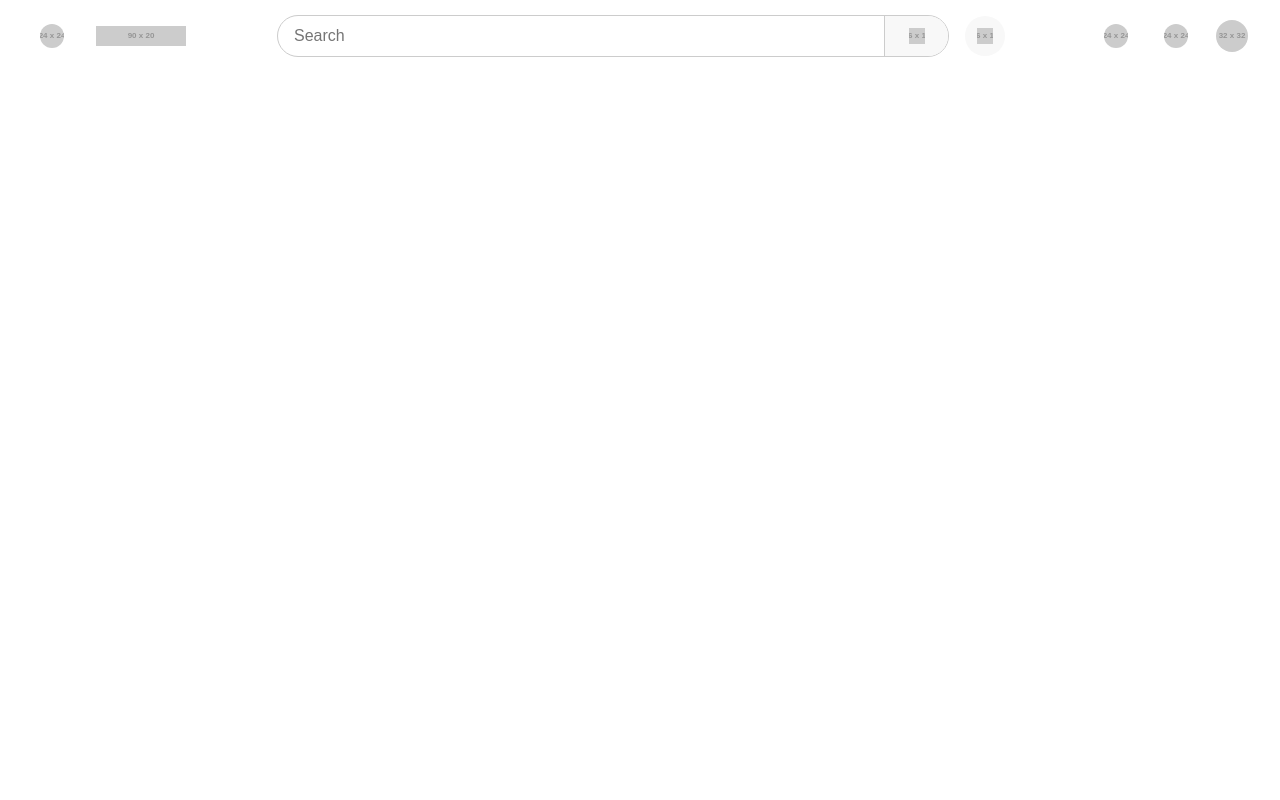
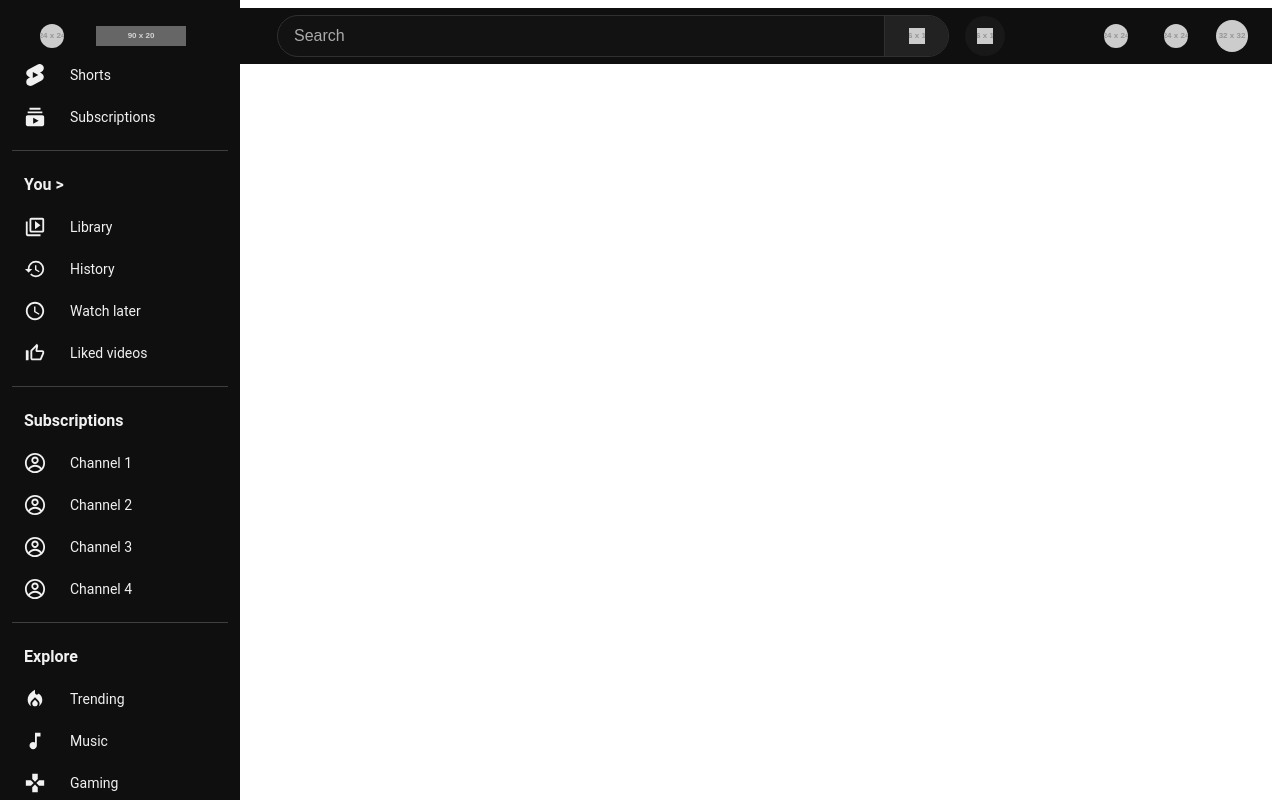
Before and after one commit to happababa/youtube-clone, a React (Vite) app: page / in a window 1280 px wide. Both pictures are taken after a click on the picture 52 px from the left and 36 px from the top of the page. Built offline with nearby package versions, Linux system fonts and the light colour scheme.

Commit message:
SideBar toggle incomplete

```diff
--- a/package.json
+++ b/package.json
@@ -15,7 +15,8 @@
     "@mui/icons-material": "^9.2.0",
     "@mui/material": "^9.2.0",
     "react": "^19.2.7",
-    "react-dom": "^19.2.7"
+    "react-dom": "^19.2.7",
+    "react-icons": "^5.7.0"
   },
   "devDependencies": {
     "@types/react": "^19.2.17",
--- a/src/App.jsx
+++ b/src/App.jsx
@@ -1,18 +1,21 @@
-import { useState } from 'react'
-import reactLogo from './assets/react.svg'
-import viteLogo from './assets/vite.svg'
-import heroImg from './assets/hero.png'
+import React,{ useState } from 'react'
 import './App.css'
 import Navbar from './Components/Navbar/Navbar'
+import Home from './Pages/Home/Home';
 
 function App() {
-  const [count, setCount] = useState(0)
+  const[isSidebar,setIsSidebar]=useState(false);
+  const handleSidebarToggle = () => {
+    setIsSidebar(!isSidebar);
+  };
+
 
   return (
     <div className="App">
-      <Navbar />
+      <Navbar onSidebarToggle={handleSidebarToggle} />
+      {isSidebar && <Home />}
     </div>
-  );
+  )
 }
 
-export default App
+export default App;
--- a/src/Components/Navbar/Navbar.css
+++ b/src/Components/Navbar/Navbar.css
@@ -4,7 +4,8 @@
   align-items: center;
   justify-content: space-between;
   padding: 10px 24px;
-  background-color: #ffffff;
+  background-color: #0f0f0f; /* Changed to dark mode background */
+  color: #f1f1f1; /* Added light text color */
   position: sticky;
   top: 0;
   z-index: 100;
@@ -23,16 +24,20 @@
   cursor: pointer;
   border-radius: 50%;
   padding: 8px;
+  color: #f1f1f1; /* Ensures icon fonts are light */
 }
 
 .menu-icon:hover {
-  background-color: #f2f2f2;
+  background-color: #272727; /* Dark mode hover state */
 }
 
 .logo {
   cursor: pointer;
   height: 20px;
   object-fit: contain;
+  /* If your logo image is black, this filter turns it white for dark mode.
+     Remove this line if you are already using a white logo. */
+  filter: invert(1) brightness(2);
 }
 
 /* Middle Section */
@@ -40,7 +45,7 @@
   display: flex;
   align-items: center;
   gap: 16px;
-  flex: 0 1 728px; /* Allows the search bar to grow but caps it at 728px */
+  flex: 0 1 728px;
   min-width: 0;
 }
 
@@ -48,16 +53,16 @@
   display: flex;
   align-items: center;
   flex: 1;
-  border: 1px solid #cccccc;
+  border: 1px solid #303030; /* Darkened border */
   border-radius: 40px;
   overflow: hidden;
   height: 40px;
-  background-color: #ffffff;
+  background-color: #121212; /* Darker search input background */
 }
 
 .search-box:focus-within {
-  border: 1px solid #1c62b9; /* YouTube blue focus state */
-  margin-left: -1px; /* Prevents layout shift from border change */
+  border: 1px solid #3ea6ff; /* Slightly lighter blue for dark mode visibility */
+  margin-left: -1px;
 }
 
 .search-box input {
@@ -67,15 +72,21 @@
   padding: 0 16px;
   font-size: 16px;
   background-color: transparent;
+  color: #f1f1f1; /* White text for typed queries */
   width: 100%;
+}
+
+.search-box input::placeholder {
+  color: #aaaaaa; /* Added lighter placeholder text for contrast */
 }
 
 .search-btn {
   width: 64px;
   height: 100%;
   border: none;
-  border-left: 1px solid #cccccc;
-  background-color: #f8f8f8;
+  border-left: 1px solid #303030; /* Darkened border */
+  background-color: #222222; /* Dark search button */
+  color: #f1f1f1; /* Light icon */
   cursor: pointer;
   display: flex;
   align-items: center;
@@ -83,7 +94,7 @@
 }
 
 .search-btn:hover {
-  background-color: #f0f0f0;
+  background-color: #303030;
 }
 
 .mic-btn {
@@ -91,7 +102,8 @@
   height: 40px;
   border-radius: 50%;
   border: none;
-  background-color: #f8f8f8;
+  background-color: #181818; /* Dark mic background */
+  color: #f1f1f1; /* Light icon */
   cursor: pointer;
   display: flex;
   align-items: center;
@@ -99,7 +111,7 @@
 }
 
 .mic-btn:hover {
-  background-color: #e5e5e5;
+  background-color: #303030;
 }
 
 /* Right Section */
@@ -113,10 +125,11 @@
   cursor: pointer;
   padding: 8px;
   border-radius: 50%;
+  color: #f1f1f1; /* Light icons */
 }
 
 .nav-right .icon:hover {
-  background-color: #f2f2f2;
+  background-color: #272727;
 }
 
 .user-profile {
@@ -134,24 +147,30 @@
   }
 
   .search-box {
-    display: none; /* YouTube hides the full search bar on mobile */
+    display: none;
   }
 
   .mic-btn {
     display: none;
   }
 }
-.navbar-model{
-  position:absolute;
-  top:50px;
+
+/* Modal/Dropdown Menu */
+.navbar-model {
+  position: absolute;
+  top: 50px;
   width: 100%;
   z-index: 20;
 }
-.navbar-model-option{
-  padding:10px;
-  background-color: #706565;
-  cursor:pointer;
-  &:hover{
-    background-color: #5e5d5d;
-  }
+
+.navbar-model-option {
+  padding: 10px;
+  background-color: #212121; /* Dark background */
+  color: #f1f1f1; /* Light text */
+  cursor: pointer;
+  transition: background-color 0.2s ease-in-out;
 }
+
+.navbar-model-option:hover {
+  background-color: #3d3d3d; /* Lighter dark hover state */
+}
--- a/src/Components/Navbar/Navbar.jsx
+++ b/src/Components/Navbar/Navbar.jsx
@@ -1,12 +1,14 @@
 import React,{useState} from 'react';
 import './Navbar.css';
 
-const Navbar = () => {
+const Navbar = ({onSidebarToggle}) => {
+
   const [userPic, setUserPic] = useState('');
   const[navbarModel,setNavbarModel]=useState(false);
   const handleProfileClick = () => {
     setNavbarModel(!navbarModel);
   };
+
 
   return (
     <nav className="navbar">
@@ -14,6 +16,7 @@ const Navbar = () => {
       {/* Left Section: Menu & Logo */}
       <div className="nav-left">
         <img
+          onClick={onSidebarToggle}
           className="menu-icon"
           src="https://placehold.co/24x24/transparent/333333?text=☰"
           alt="Menu"
--- /dev/null
+++ b/src/Components/Sidebar/Sidebar.jsx
@@ -0,0 +1,88 @@
+import React from 'react'
+import './Sidebar.css';
+import {
+  MdHome, MdSubscriptions, MdOutlineVideoLibrary, MdHistory,
+  MdOutlineWatchLater, MdThumbUpOffAlt, MdLocalFireDepartment,
+  MdMusicNote, MdGamepad, MdNewspaper, MdSportsBaseball
+} from 'react-icons/md';
+import { SiYoutubeshorts } from 'react-icons/si';
+import { CgProfile } from 'react-icons/cg';
+
+const mainLinks = [
+  { icon: <MdHome />, name: 'Home', isActive: true },
+  { icon: <SiYoutubeshorts />, name: 'Shorts' },
+  { icon: <MdSubscriptions />, name: 'Subscriptions' },
+];
+
+const secondaryLinks = [
+  { icon: <MdOutlineVideoLibrary />, name: 'Library' },
+  { icon: <MdHistory />, name: 'History' },
+  { icon: <MdOutlineWatchLater />, name: 'Watch later' },
+  { icon: <MdThumbUpOffAlt />, name: 'Liked videos' },
+];
+
+const exploreLinks = [
+  { icon: <MdLocalFireDepartment />, name: 'Trending' },
+  { icon: <MdMusicNote />, name: 'Music' },
+  { icon: <MdGamepad />, name: 'Gaming' },
+  { icon: <MdNewspaper />, name: 'News' },
+  { icon: <MdSportsBaseball />, name: 'Sports' },
+];
+
+const Sidebar = () => {
+  return (
+    <aside className="youtube-sidebar">
+
+      {/* Main Links */}
+      <div className="sidebar-section">
+        {mainLinks.map((link, index) => (
+          <div key={index} className={`sidebar-item ${link.isActive ? 'active' : ''}`}>
+            <span className="sidebar-icon">{link.icon}</span>
+            <span className="sidebar-text">{link.name}</span>
+          </div>
+        ))}
+      </div>
+
+      <hr className="sidebar-divider" />
+
+      {/* Secondary Links (You) */}
+      <div className="sidebar-section">
+        <h3 className="sidebar-heading">You &gt;</h3>
+        {secondaryLinks.map((link, index) => (
+          <div key={index} className="sidebar-item">
+            <span className="sidebar-icon">{link.icon}</span>
+            <span className="sidebar-text">{link.name}</span>
+          </div>
+        ))}
+      </div>
+
+      <hr className="sidebar-divider" />
+
+      {/* Subscriptions Placeholder */}
+      <div className="sidebar-section">
+        <h3 className="sidebar-heading">Subscriptions</h3>
+        {[1, 2, 3, 4].map((item) => (
+          <div key={item} className="sidebar-item">
+            <span className="sidebar-icon"><CgProfile /></span>
+            <span className="sidebar-text">Channel {item}</span>
+          </div>
+        ))}
+      </div>
+
+      <hr className="sidebar-divider" />
+
+      {/* Explore Links */}
+      <div className="sidebar-section">
+        <h3 className="sidebar-heading">Explore</h3>
+        {exploreLinks.map((link, index) => (
+          <div key={index} className="sidebar-item">
+            <span className="sidebar-icon">{link.icon}</span>
+            <span className="sidebar-text">{link.name}</span>
+          </div>
+        ))}
+      </div>
+
+    </aside>
+  );
+};
+export default Sidebar
--- /dev/null
+++ b/src/Pages/Home/Home.css
@@ -0,0 +1,98 @@
+.home{
+    display: flex;
+    width: 100%;
+    padding: 10px 13px 0 13px;
+    box-sizing: border-box;
+}
+/* Sidebar Container */
+.youtube-sidebar {
+  width: 240px;
+  height: 100vh;
+  background-color: #0f0f0f;
+  color: #f1f1f1;
+  font-family: "Roboto", Arial, sans-serif;
+  overflow-y: auto;
+  padding: 12px;
+  box-sizing: border-box;
+  position: fixed;
+  top: 0;
+  left: 0;
+}
+
+/* Custom Webkit Scrollbar mimicking YouTube */
+.youtube-sidebar::-webkit-scrollbar {
+  width: 8px;
+  background-color: transparent;
+}
+
+.youtube-sidebar:hover::-webkit-scrollbar-thumb {
+  background-color: #717171;
+  border-radius: 10px;
+}
+
+/* Sidebar Sections */
+.sidebar-section {
+  display: flex;
+  flex-direction: column;
+}
+
+/* Individual Items */
+.sidebar-item {
+  display: flex;
+  align-items: center;
+  padding: 10px 12px;
+  border-radius: 10px;
+  cursor: pointer;
+  transition: background-color 0.2s ease-in-out;
+}
+
+.sidebar-item:hover {
+  background-color: #272727;
+}
+
+.sidebar-item.active {
+  background-color: #272727;
+  font-weight: 500;
+}
+
+/* Icons */
+.sidebar-icon {
+  font-size: 22px;
+  display: flex;
+  align-items: center;
+  justify-content: center;
+  margin-right: 24px;
+}
+
+/* Text Styling */
+.sidebar-text {
+  font-size: 14px;
+  line-height: 20px;
+  white-space: nowrap;
+  overflow: hidden;
+  text-overflow: ellipsis;
+}
+
+/* Section Headings */
+.sidebar-heading {
+  font-size: 16px;
+  font-weight: 600;
+  padding: 8px 12px;
+  margin: 4px 0;
+  cursor: pointer;
+  display: flex;
+  align-items: center;
+  border-radius: 10px;
+}
+
+.sidebar-heading:hover {
+  background-color: #272727;
+}
+
+/* Dividers */
+.sidebar-divider {
+  border: 0;
+  height: 1px;
+  background-color: #3f3f3f;
+  margin: 12px 0;
+}
--- /dev/null
+++ b/src/Pages/Home/Home.jsx
@@ -0,0 +1,14 @@
+import React from 'react'
+import Sidebar from '../../Components/Sidebar/Sidebar';
+import './Home.css';
+//import HomePage from '../../Components/HomePage/HomaPage';
+const Home = () => {
+  return (
+    <div className='home'>
+      <Sidebar />
+
+    </div>
+  )
+}
+
+export default Home;
```
Also changed, not shown: src/Components/HomePage/HomaPage.jsx (added), src/Components/HomePage/Homepage.css (added), src/Components/Sidebar/Sidebar.css (added), 1 other file (tests, documents, lock files or other folders).
